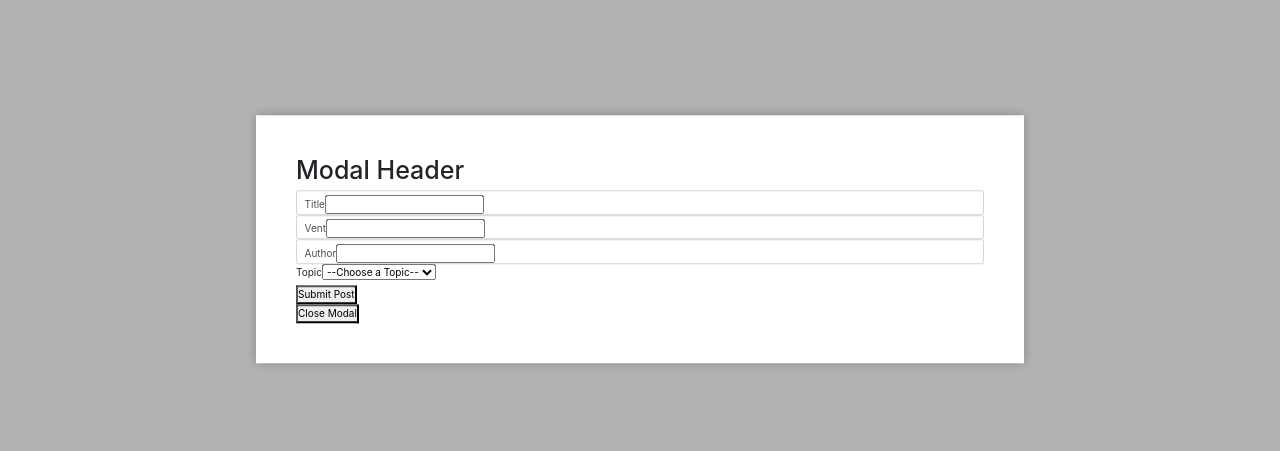
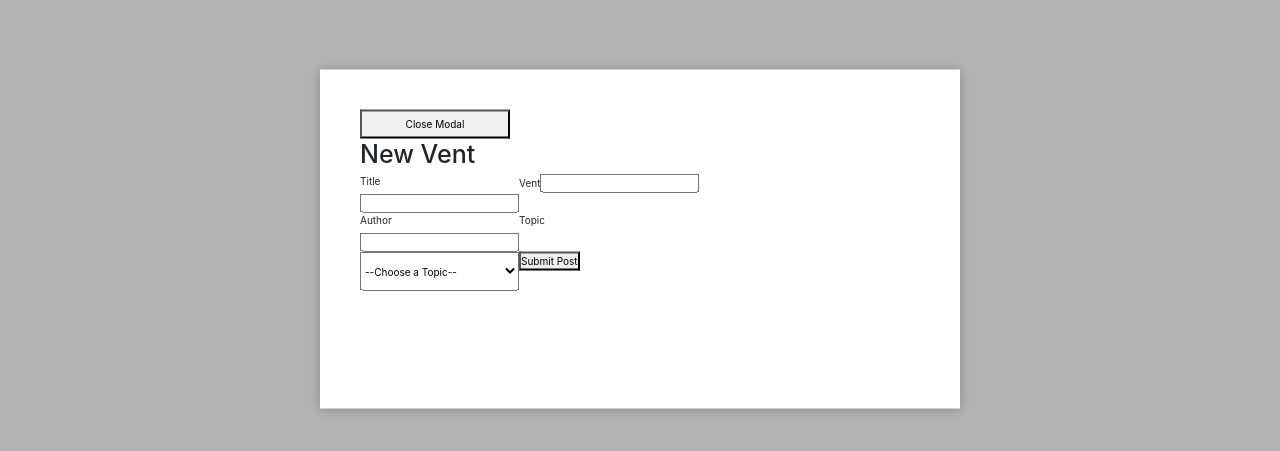
Before and after one commit to rosensteinsamuel1/why-am-i-a-cleveland-fan, a React (Create React App) app in the folder frontend/: page / in a window 1280 px wide. Both pictures are taken after a click on the button "Open Modal". Shown: the part 161-612 px from the top of the page. Built offline with nearby package versions, Linux system fonts and the light colour scheme; no server answers; the database is empty.

Commit message:
implemented modal, still need to style

```diff
--- a/frontend/src/components/NewPost/Modal.module.css
+++ b/frontend/src/components/NewPost/Modal.module.css
@@ -22,11 +22,15 @@
   left: 50%;
   transform: translate(-50%, -50%);
   min-height: 30%;
-  width: 60%;
+  width: 50%;
   overflow-y: auto;
 
   background-color: white;
   box-shadow: 0 0 10px rgba(0, 0, 0, 0.25);
   z-index: 101;
   padding: 40px;
+
+  /* display: grid;
+  grid-template-rows: 10px 125px 1fr;
+  grid-template-columns: 0.25fr 0.75fr; */
 }
--- a/frontend/src/components/NewPost/OpenModal.js
+++ b/frontend/src/components/NewPost/OpenModal.js
@@ -1,5 +1,5 @@
 import React, { useState } from "react";
-import styles from "./NewPost.module.scss";
+import styles from "./OpenModal.module.scss";
 import Modal from "./Modal";
 
 function OpenModal(props) {
@@ -53,13 +53,28 @@ function OpenModal(props) {
 
   return (
     <div>
-      <button type="button" onClick={openModal}>
+      <button
+        type="button"
+        onClick={openModal}
+        className={styles.modal__btn_open}
+      >
         Open Modal
       </button>
+
       <Modal ref={modalRef}>
-        <h1>Modal Header</h1>
+        <div>
+          <button
+            onClick={() => modalRef.current.close()}
+            style={{ marginRight: "2rem" }}
+            className={styles.modal__btn_close}
+          >
+            Close Modal
+          </button>
+        </div>
+
+        <h1>New Vent</h1>
         <form onSubmit={submitHandler}>
-          <div className="form-control">
+          <div className={styles.modal__title}>
             <label htmlFor="title">Title</label>
             <input
               type="text"
@@ -70,7 +85,7 @@ function OpenModal(props) {
               }}
             />
           </div>
-          <div className="form-control">
+          <div className={styles.modal__content}>
             <label htmlFor="content">Vent</label>
             <input
               type="text"
@@ -81,7 +96,7 @@ function OpenModal(props) {
               }}
             />
           </div>
-          <div className="form-control">
+          <div>
             <label htmlFor="author">Author</label>
             <input
               type="text"
@@ -108,10 +123,11 @@ function OpenModal(props) {
             <option value="other">Other</option>
           </select>
           <div className="blog-form__actions">
-            <button type="submit">Submit Post</button>
+            <button type="submit" className={styles.modal__btn_submit}>
+              Submit Post
+            </button>
           </div>
         </form>
-        <button onClick={() => modalRef.current.close()}>Close Modal</button>
       </Modal>
     </div>
   );
--- /dev/null
+++ b/frontend/src/components/NewPost/OpenModal.module.scss
@@ -0,0 +1,68 @@
+@import "./../../design/scss_variables.scss";
+
+form {
+  display: grid;
+  grid-template-rows: repeat(5, 1fr);
+  grid-template-columns: 0.25fr 0.75fr;
+}
+
+.modal {
+  transition: all 0.5s ease-in-out;
+
+  h1 {
+    grid-row: 2/3;
+    grid-column: 1 / -1;
+  }
+
+  &__title {
+    label {
+      grid-row: 1/2;
+      grid-column: 1 / 2;
+    }
+
+    input {
+      grid-row: 1/2;
+      grid-column: 2/ -1;
+    }
+  }
+
+  &__content {
+    label {
+    }
+
+    input {
+    }
+  }
+
+  // BUTTONs
+
+  button {
+    font-size: 2rem;
+    border-radius: 5px;
+    margin: 2rem;
+
+    grid-row: 1/2;
+    grid-column: 1 / -1;
+
+    &:hover {
+      transform: scale(1.1);
+      color: white;
+      background-color: $color-secondary-dark;
+      // background-color: linear-gradient(130deg, #503bff, 0%, #8293ff, 100%);
+    }
+  }
+
+  &__btn_close {
+    padding: 5px;
+    width: 150px;
+    text-align: center;
+  }
+
+  &__btn_submit {
+    grid-row: 6 / -1;
+    grid-column: 1 / -1;
+  }
+
+  &__btn_open {
+  }
+}
```
